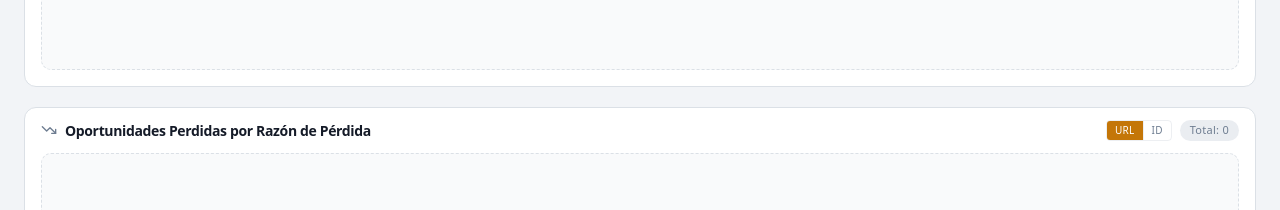
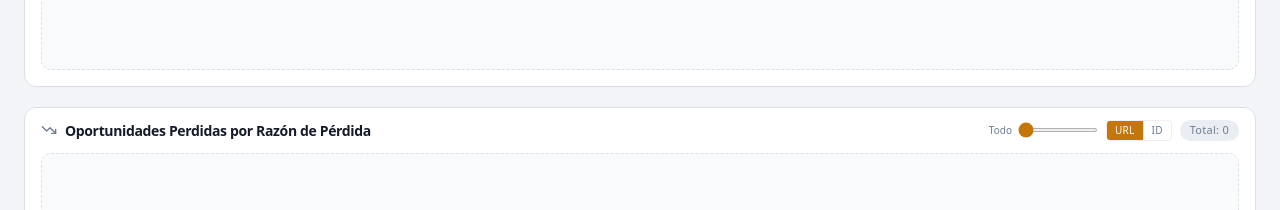
Before and after one commit to isaias-lezgo/dashboards-GHL, a Next.js app: page / in a window 1280 px wide. Shown: the part 1160-1370 px from the top of the page. Built offline with nearby package versions, Linux system fonts and the light colour scheme.

Commit message:
feat: add TopN slider to lost reasons chart
Co-Authored-By: Claude Sonnet 4.6 <noreply@anthropic.com>

```diff
--- a/components/dashboard/marketing-dashboard.tsx
+++ b/components/dashboard/marketing-dashboard.tsx
@@ -543,7 +543,7 @@ export function MarketingDashboard({ opportunities, contacts, pautas, pipelines
     0
   )
 
-  const { lostByReasonRows, lostByReasonKeys } = useMemo(() => {
+  const { lostByReasonRows, lostByReasonKeys, lostByReasonKeyCount } = useMemo(() => {
     const totals = new Map<string, number>()
     const perReason = new Map<string, Map<string, number>>()
 
@@ -558,10 +558,11 @@ export function MarketingDashboard({ opportunities, contacts, pautas, pipelines
       totals.set(rawKey, (totals.get(rawKey) ?? 0) + 1)
     }
 
-    const keys = Array.from(totals.entries())
+    const allKeys = Array.from(totals.entries())
       .sort((a, b) => b[1] - a[1])
-      .slice(0, 30)
       .map(([k]) => k)
+    const lostByReasonKeyCount = allKeys.length
+    const keys = lostTopN >= lostByReasonKeyCount ? allKeys : allKeys.slice(0, Math.round(lostTopN))
 
     const reasons = Array.from(perReason.keys()).sort()
 
@@ -574,8 +575,8 @@ export function MarketingDashboard({ opportunities, contacts, pautas, pipelines
       })
       .filter((row) => keys.some((k) => (row[k] as number) > 0))
 
-    return { lostByReasonRows: rows, lostByReasonKeys: keys }
-  }, [opportunities, lostGroupBy])
+    return { lostByReasonRows: rows, lostByReasonKeys: keys, lostByReasonKeyCount }
+  }, [opportunities, lostGroupBy, lostTopN])
 
   const lostByReasonConfig = Object.fromEntries(
     lostByReasonKeys.map((k, i) => [
@@ -1141,7 +1142,12 @@ export function MarketingDashboard({ opportunities, contacts, pautas, pipelines
           title="Oportunidades Perdidas por Razón de Pérdida"
           total={lostByReasonTotal}
           icon={TrendingDown}
-          actions={<GroupByToggle value={lostGroupBy} onChange={setLostGroupBy} />}
+          actions={
+            <div className="flex items-center gap-2">
+              <TopNSlider value={lostTopN} max={lostByReasonKeyCount} onChange={setLostTopN} />
+              <GroupByToggle value={lostGroupBy} onChange={setLostGroupBy} />
+            </div>
+          }
         />
         <ChartCardContent>
           {lostByReasonKeys.length === 0 ? (
@@ -1205,7 +1211,7 @@ export function MarketingDashboard({ opportunities, contacts, pautas, pipelines
                 </ResponsiveContainer>
               </ChartContainer>
               <ChartHint>
-                {`Apilado por ${lostGroupBy === "url" ? "URL de atribución" : "ID de anuncio"} · top 30 · haz clic en un segmento para ver las oportunidades`}
+                {`Apilado por ${lostGroupBy === "url" ? "URL de atribución" : "ID de anuncio"} · ${lostTopN >= lostByReasonKeyCount ? "todo" : `top ${lostTopN}`} · haz clic en un segmento para ver las oportunidades`}
               </ChartHint>
             </>
           )}
```
